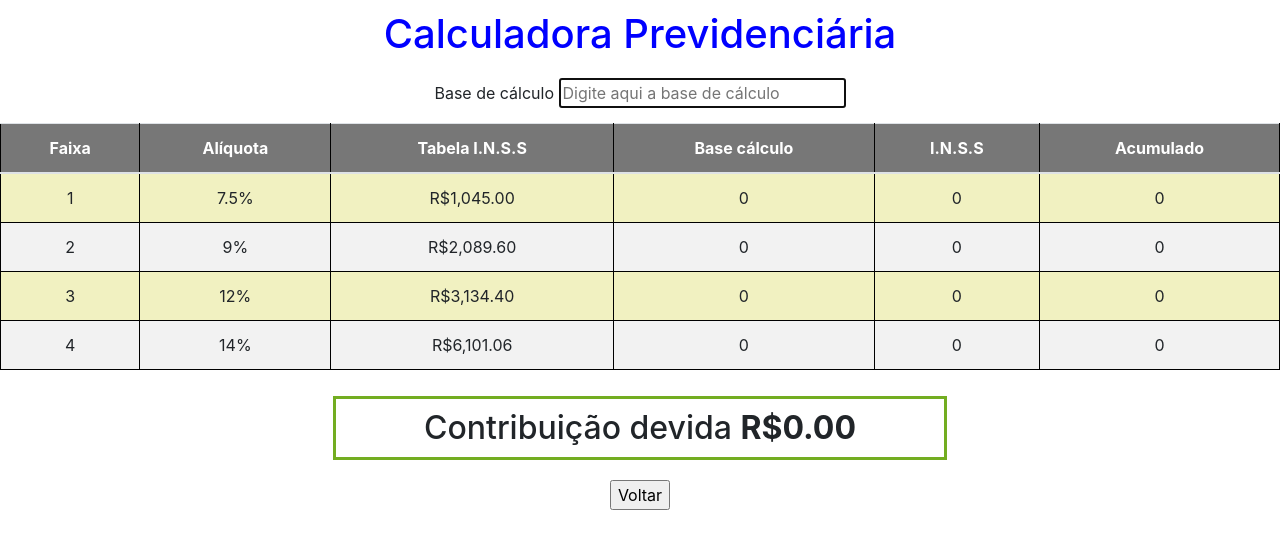
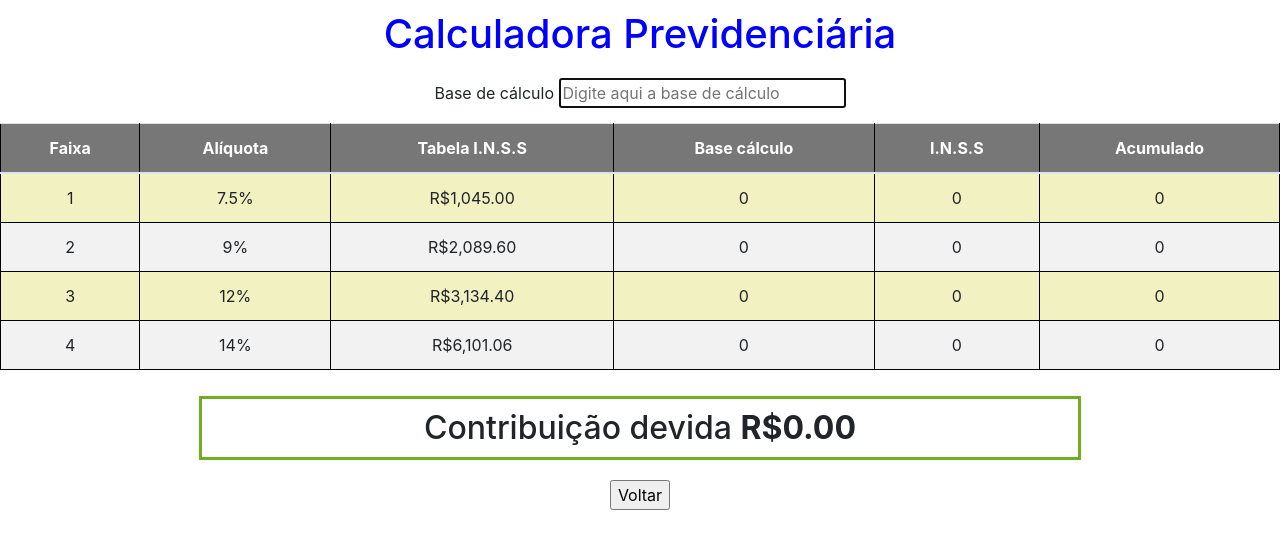
Before and after one commit to evertonweyand/Departamento_Pessoal_Utilidades, a plain HTML site: page html/calculo_inss.html in a window 1280 px wide. Drawn offline with nearby package versions, Linux system fonts and the light colour scheme.

Commit message:
Ajustes visuais

```diff
--- a/css/modelo.css
+++ b/css/modelo.css
@@ -5,7 +5,7 @@ h1 {
 
 .div_center{
   margin: auto;
-  width: 70%;
+  width: auto;
   padding: 10px;
   text-align: center;
 }
```
Also changed, not shown: html/calculo_inss.html (+3 -2 lines).
